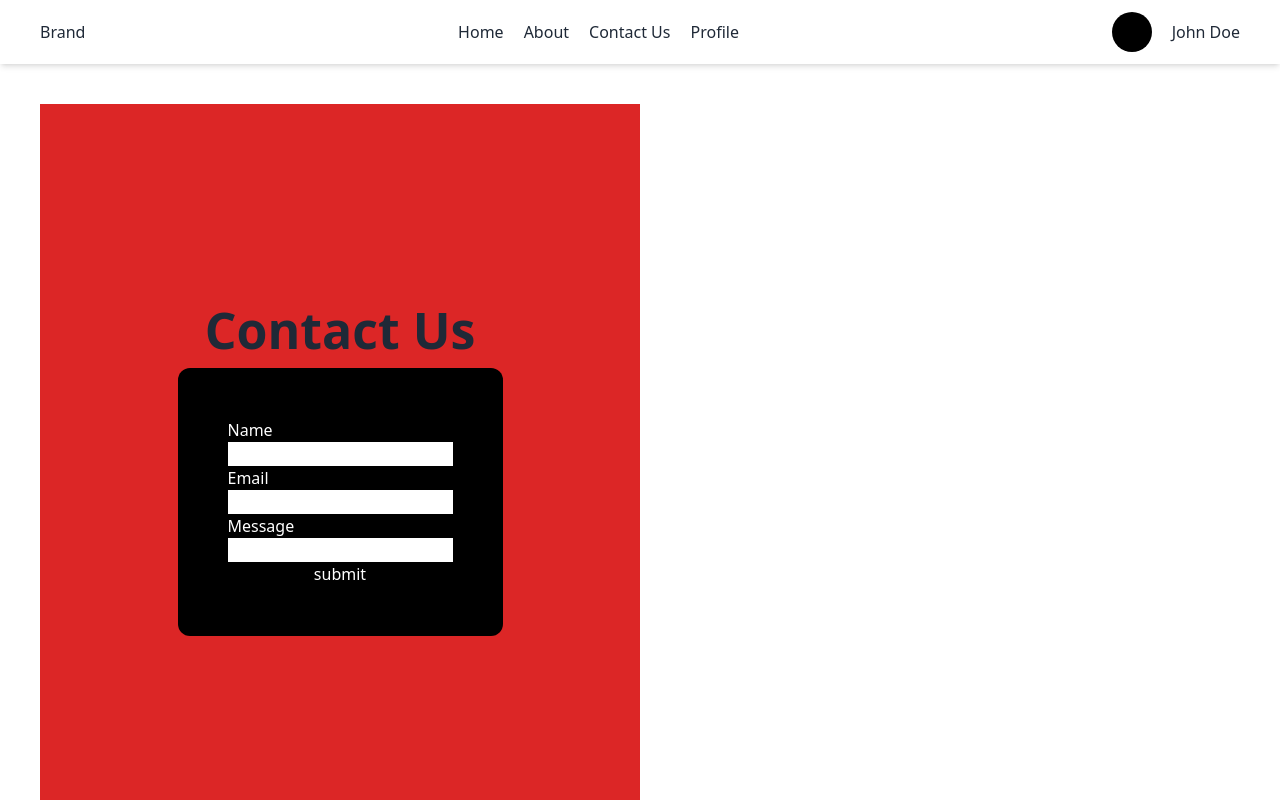
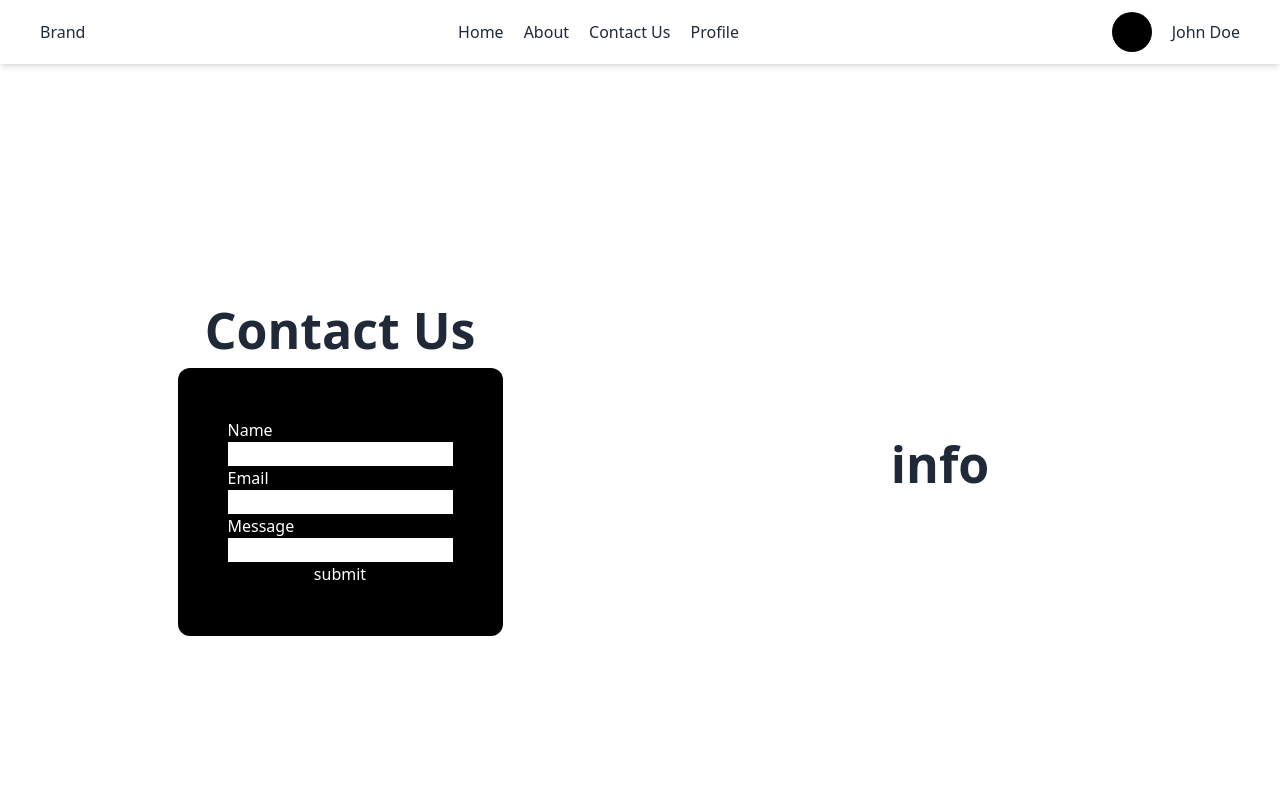
Before and after one commit to fulsep/fgh21-team-project, a React (Vite) app: page /contact in a window 1280 px wide. Shown: the top 800 px of the page. Built offline with nearby package versions, Linux system fonts and the light colour scheme.

Commit message:
feat:contact us

```diff
--- a/src/pages/Contact.jsx
+++ b/src/pages/Contact.jsx
@@ -5,7 +5,7 @@ function Home() {
   return (
     <Layout>
       <div className="flex min-h-screen p-10">
-        <div className="flex flex-col justify-center items-center w-[50%] bg-red-600">
+        <div className="flex flex-col justify-center items-center w-[50%]">
           <h1 className="font-bold text-[50px]">Contact Us</h1>
           <form className="flex flex-col bg-black text-white w-[325px] p-[50px] rounded-xl">
             <label>Name</label>
@@ -17,7 +17,9 @@ function Home() {
             <button>submit</button>
           </form>
         </div>
-        <div></div>
+        <div className="flex flex-col justify-center items-center w-[50%]">
+          <h2 className="font-bold text-[50px]">info</h2>
+        </div>
       </div>
     </Layout>
   );
```
